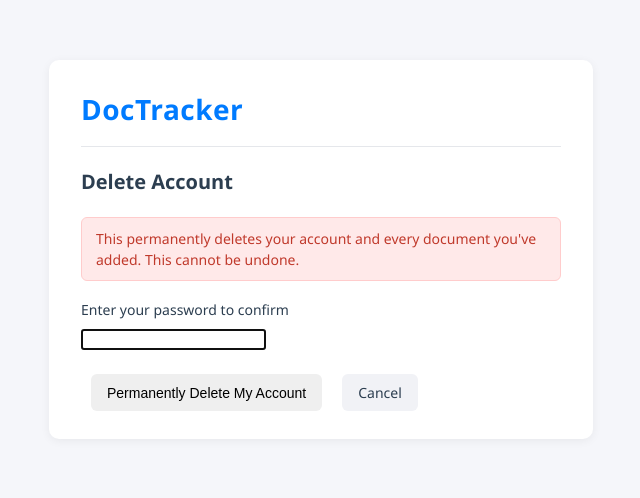
After one commit to sedejordan/docTracker, a Flask app: page /delete-account in a window 1280 px wide. The commit adds this page. Shown: the top 498 px of the page, without its empty margins (319-959 px from the left). Run offline with Flask 3, Linux system fonts and the light colour scheme; a user stored in the database is signed in; some libraries are stand-ins or nearby versions.

Commit message:
account deletion feature

```diff
--- a/app.py
+++ b/app.py
@@ -653,6 +653,45 @@ def change_password():
     return render_template("change_password.html", error=error, success=success)
 
 
+@app.route("/delete-account", methods=["GET", "POST"])
+def delete_account():
+    auth = require_login()
+    if auth:
+        return auth
+
+    error = None
+
+    if request.method == "POST":
+        password = request.form["password"]
+
+        conn = get_db()
+        try:
+            cursor = conn.cursor()
+            cursor.execute("SELECT password_hash FROM users WHERE id = %s", (session["user_id"],))
+            current_hash = cursor.fetchone()[0]
+
+            if not check_password_hash(current_hash, password):
+                error = "Incorrect password"
+            else:
+                # The documents table doesn't automatically cascade-delete
+                # when a user is removed (no ON DELETE CASCADE on the
+                # foreign key), so documents have to be deleted first -
+                # otherwise this would fail with a foreign key error.
+                cursor.execute("DELETE FROM documents WHERE user_id = %s", (session["user_id"],))
+                cursor.execute("DELETE FROM users WHERE id = %s", (session["user_id"],))
+                conn.commit()
+
+            cursor.close()
+        finally:
+            conn.close()
+
+        if not error:
+            session.clear()
+            return redirect(url_for("login"))
+
+    return render_template("delete_account.html", error=error)
+
+
 @app.route("/logout")
 def logout():
     session.clear()
--- a/templates/change_password.html
+++ b/templates/change_password.html
@@ -46,6 +46,11 @@
         </div>
       </form>
 
+      <div class="alert-error" style="margin-top: 2rem;">
+        <strong>Danger zone</strong><br>
+        <a href="/delete-account">Delete my account</a> — permanently removes your account and all your documents.
+      </div>
+
     </div>
   </body>
 </html>
--- /dev/null
+++ b/templates/delete_account.html
@@ -0,0 +1,43 @@
+<!doctype html>
+<html lang="en">
+  <head>
+    <meta charset="UTF-8">
+    <meta name="viewport" content="width=device-width, initial-scale=1.0">
+    <title>Delete Account - DocTracker</title>
+    <link rel="stylesheet" href="/static/styles.css">
+    <link rel="stylesheet" href="/static/doctracker.css">
+  </head>
+  <body>
+    <div class="container form-container">
+
+      <div class="top-bar">
+        <h1 class="logo">DocTracker</h1>
+      </div>
+
+      <h2 class="page-title">Delete Account</h2>
+
+      <div class="alert-error">
+        This permanently deletes your account and every document you've added.
+        This cannot be undone.
+      </div>
+
+      {% if error %}
+        <div class="alert-error">{{ error }}</div>
+      {% endif %}
+
+      <form method="POST" class="doc-form">
+        <input type="hidden" name="csrf_token" value="{{ csrf_token() }}">
+        <div class="form-group">
+          <label for="password">Enter your password to confirm</label>
+          <input type="password" id="password" name="password" autofocus required>
+        </div>
+
+        <div class="form-actions">
+          <button type="submit" class="btn btn-danger">Permanently Delete My Account</button>
+          <a href="/" class="btn btn-secondary">Cancel</a>
+        </div>
+      </form>
+
+    </div>
+  </body>
+</html>
```
Also changed, not shown: tests/test_auth.py (+61 -0 lines).
